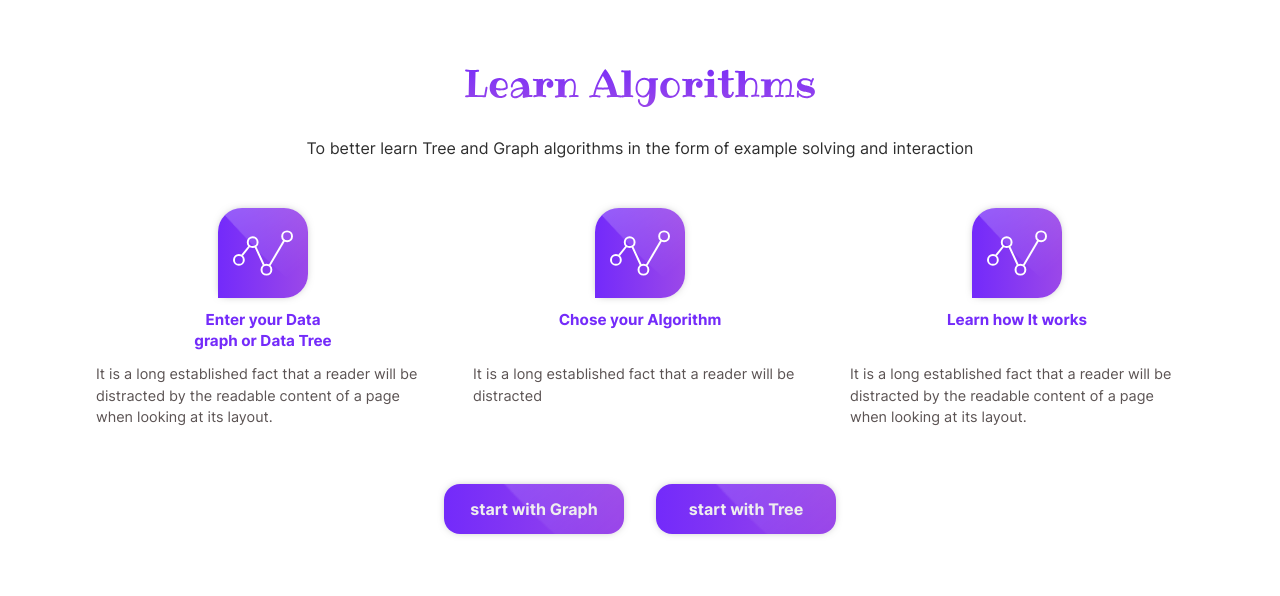
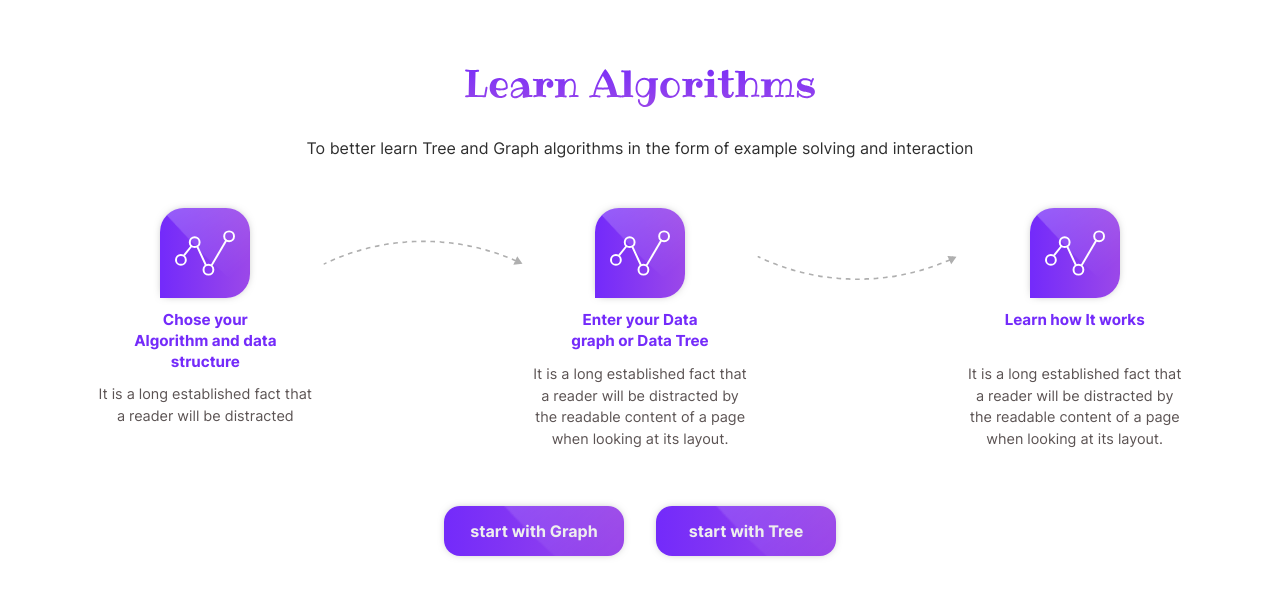
Before and after one commit to EllaShapouri/graph-tree-algorithms, a React (Create React App) app: page / in a window 1280 px wide. Shown: the top 596 px of the page. Built offline with nearby package versions, Linux system fonts and the light colour scheme.

Commit message:
Change the order of steps

```diff
--- a/src/components/Steps/Steps.js
+++ b/src/components/Steps/Steps.js
@@ -1,13 +1,27 @@
 import {Gradientbox} from "../Common/Gradientbox";
 import {Paragraph} from "../Common/Paragraph";
 import {Title} from "../Common/Title";
-import { StepItem, StepsWrapper } from "./steps.styled";
+import { GuideLine,GuideLine2, StepItem, StepsWrapper } from "./steps.styled";
 
 import { ReactComponent as GraphShape } from "./../../assets/images/graph.svg";
+import Guide from "./../../assets/images/guide-line.svg";
 
 const Steps = () => {
     return (
-        <StepsWrapper className="steps-wrapper">
+        <StepsWrapper>
+            <StepItem>
+                <Gradientbox width="90px" height="90px">
+                    <GraphShape />
+                </Gradientbox>
+                <Title maxWidth="10em">Chose your Algorithm and data structure</Title>
+                <Paragraph fontSize=".9em">
+                    It is a long established fact that a reader will be
+                    distracted
+                </Paragraph>
+            </StepItem>
+
+            <GuideLine src={Guide} alt="" />
+
             <StepItem>
                 <Gradientbox width="90px" height="90px">
                     <GraphShape />
@@ -22,16 +36,7 @@ const Steps = () => {
                 </Paragraph>
             </StepItem>
 
-            <StepItem>
-                <Gradientbox width="90px" height="90px">
-                    <GraphShape />
-                </Gradientbox>
-                <Title>Chose your Algorithm</Title>
-                <Paragraph fontSize=".9em">
-                    It is a long established fact that a reader will be
-                    distracted
-                </Paragraph>
-            </StepItem>
+            <GuideLine2 src={Guide} alt="" />
 
             <StepItem>
                 <Gradientbox width="90px" height="90px">
--- a/src/components/Steps/steps.styled.js
+++ b/src/components/Steps/steps.styled.js
@@ -4,15 +4,19 @@ export const StepItem = styled.div`
     display: flex;
     flex-direction: column;
     align-items: center;
-    flex-basis: 33%;
     max-width: 350px;
+    flex-basis: 23.3%;
     padding: 0 0.5em;
     h3 {
         margin: 0.7em 0;
         min-height: 44px;
     }
+
+    p {
+        text-align: center;
+    }
     @media (max-width: 768px) {
-        flex-bّasis: 100%;
+        flex-basis: 100%;
         margin-bottom: 3em;
         h3 {
             min-height: auto;
@@ -37,3 +41,26 @@ export const StepsWrapper = styled.section`
         align-items: center;
     }
 `;
+
+export const GuideLine = styled.img`
+    width: 100%;
+    max-width: 200px;
+    flex-basis: 15%;
+    align-self: flex-start;
+    margin-top: 2em;
+    @media (max-width: 768px) {
+        display: none;
+    }
+`;
+
+export const GuideLine2 = styled.img`
+    transform: scale(1, -1);
+    width: 100%;
+    max-width: 200px;
+    flex-basis: 15%;
+    align-self: flex-start;
+    margin-top: 3em;
+    @media (max-width: 768px) {
+        display: none;
+    }
+`;
```
